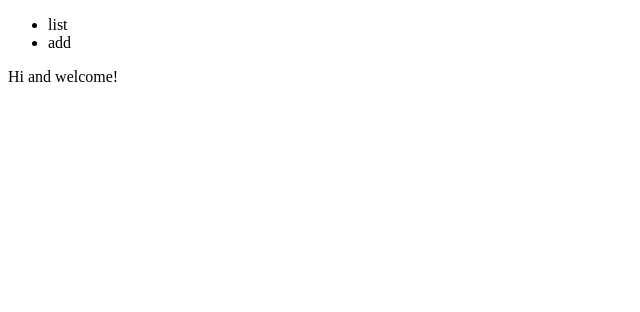
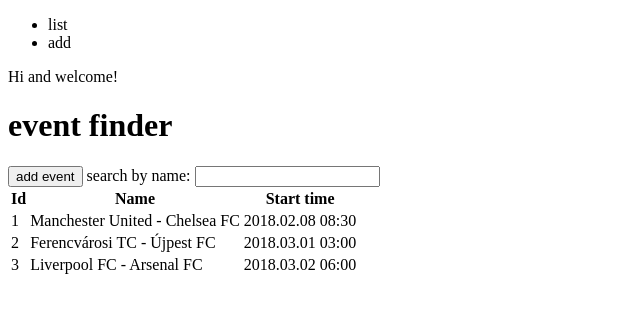
Before and after one commit to kuzditomi/event-finder, a website: page index.html in a window 1280 px wide. Shown: the whole page, without its empty margins (0-640 px from the left). Drawn offline with nearby package versions, Linux system fonts and the light colour scheme; some packages are replaced by stand-ins of ours.

Commit message:
default state

```diff
--- a/app.js
+++ b/app.js
@@ -1,7 +1,7 @@
 app.config([
     '$stateProvider', '$urlRouterProvider',
     function(stateProvider, urlRouterProvider){
-        urlRouterProvider.otherwise('/home');
+        urlRouterProvider.otherwise('/home/list');
 
         stateProvider
         .state('home', {
--- a/index.html
+++ b/index.html
@@ -4,8 +4,10 @@
     <meta charset="UTF-8">
     <meta name="viewport" content="width=device-width, initial-scale=1.0">
     <title>Event finder</title>
+    <link rel="stylesheet" href="site.css">
     <script src="https://ajax.googleapis.com/ajax/libs/angularjs/1.5.6/angular.min.js"></script>
     <script src="https://cdnjs.cloudflare.com/ajax/libs/angular-ui-router/1.0.3/angular-ui-router.js"></script>
+
 </head>
 <body>
     <div ng-app="eventfinder">
```
Also changed, not shown: site.css (added).
